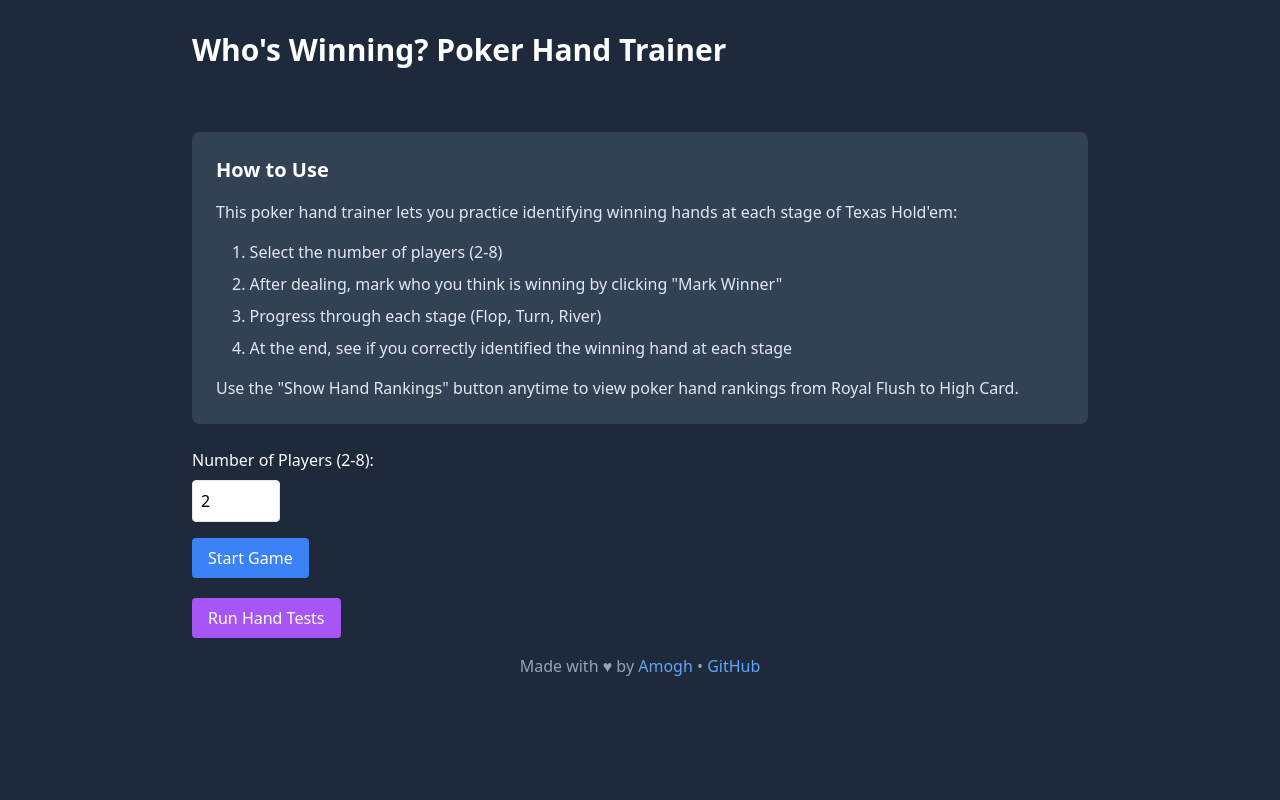
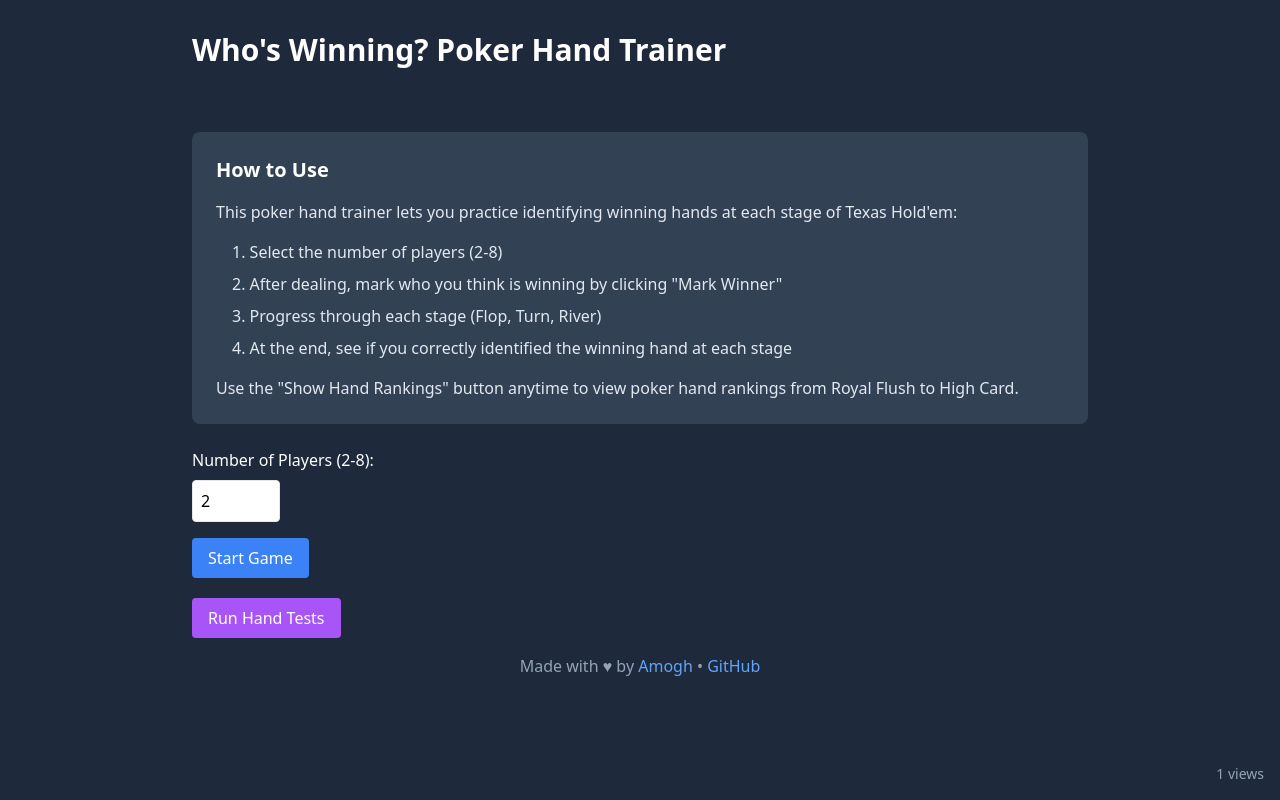
Before and after one commit to qmogh/DayZeroPoker, a Next.js app: page / in a window 1280 px wide. Built offline with nearby package versions, Linux system fonts and the light colour scheme.

Commit message:
Little view counter lol

```diff
--- a/src/app/page.js
+++ b/src/app/page.js
@@ -8,6 +8,7 @@ import HandRankingsModal from "@/components/HandRankingsModal";
 import { testHandEvaluation } from '@/utils/testPokerEvaluator';
 import Footer from '@/components/Footer';
 import { calculateWinningOdds } from '@/utils/oddsCalculator';
+import ViewCounter from '@/components/ViewCounter';
 
 export default function Home() {
   const [playerCount, setPlayerCount] = useState(2);
@@ -422,6 +423,7 @@ export default function Home() {
         )}
       </main>
       <Footer />
+      {gameStage === 'setup' && <ViewCounter />}
     </div>
   );
 }
--- /dev/null
+++ b/src/components/ViewCounter.js
@@ -0,0 +1,20 @@
+'use client';
+
+import { useEffect, useState } from 'react';
+
+export default function ViewCounter() {
+  const [views, setViews] = useState(0);
+
+  useEffect(() => {
+    const currentViews = parseInt(localStorage.getItem('pageViews') || '0');
+    const newViews = currentViews + 1;
+    localStorage.setItem('pageViews', newViews.toString());
+    setViews(newViews);
+  }, []);
+
+  return (
+    <div className="fixed bottom-4 right-4 text-slate-400 text-sm">
+      {views.toLocaleString()} views
+    </div>
+  );
+}
```
